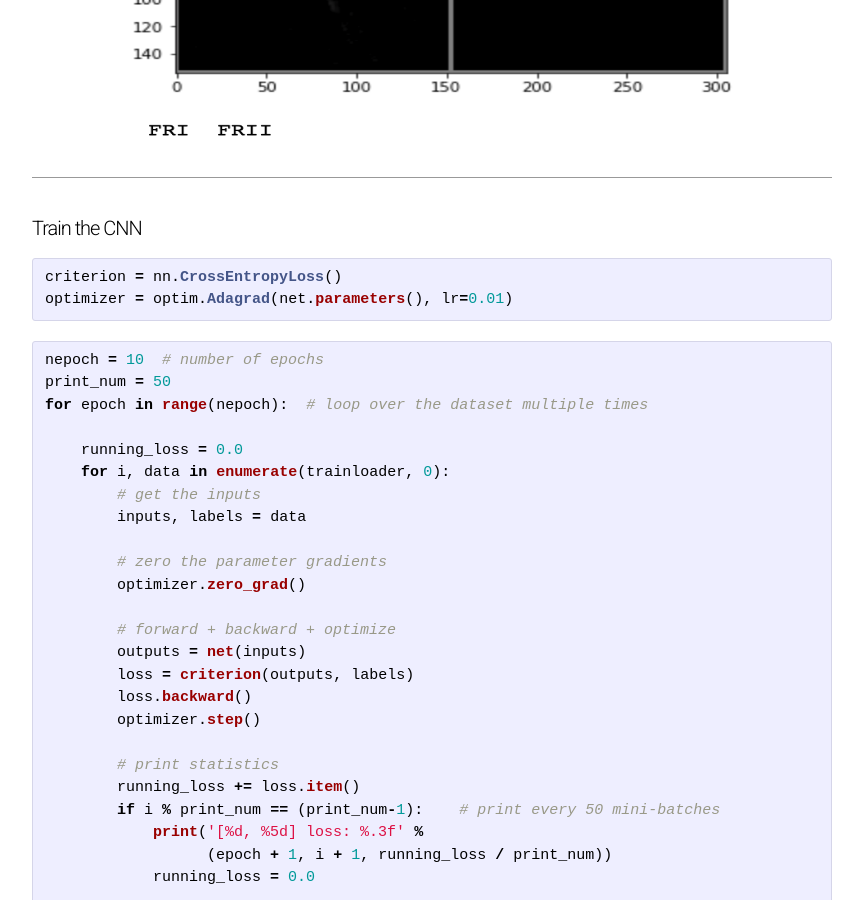
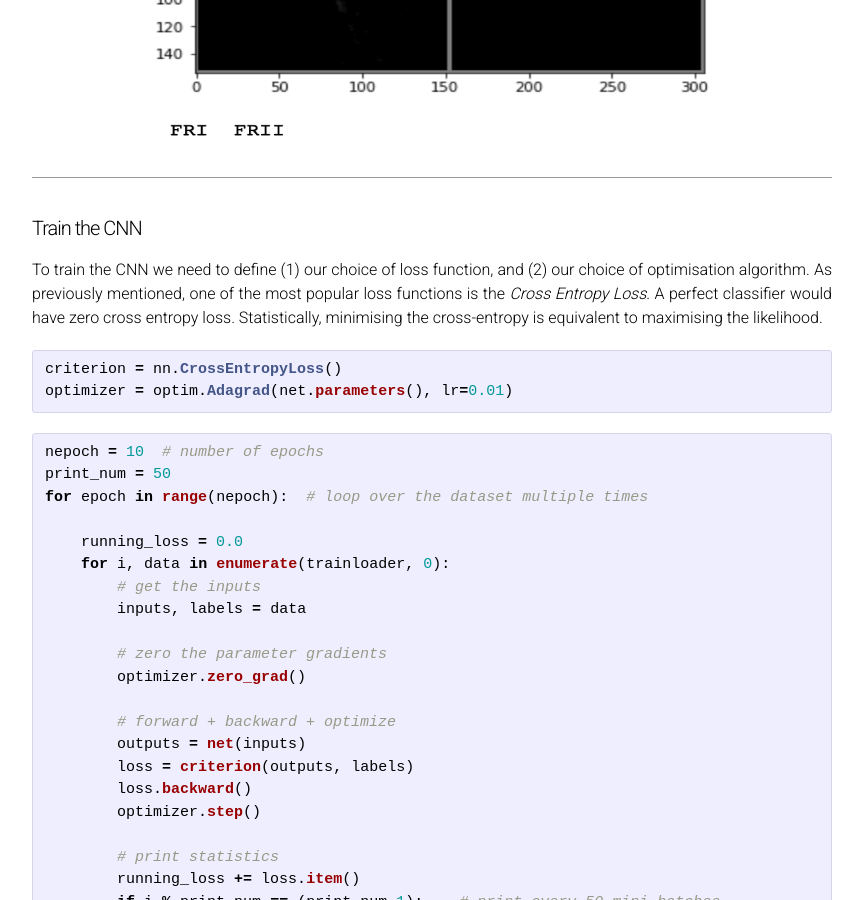
Before and after one commit to as595/csc-2019, a Jekyll site: the page built from frdeepcnn.md, in a window 1280 px wide and 900 px high, scrolled down 7454 px. Shown: the whole window, without its empty margins (208-1071 px from the left). Built offline with Jekyll 4.4.1, drawn with Linux system fonts in a browser that asks for light colours.

Commit message:
Update frdeepcnn.md

````diff
--- a/frdeepcnn.md
+++ b/frdeepcnn.md
@@ -236,7 +236,7 @@ print(' '.join('%5s' % classes[labels[j]] for j in range(batch_size_train)))
 ```
 
 <div class="fig figcenter fighighlight">
-  <img width="650" height="300" src="/images/frexamples.png">
+  <img width="600" height="300" src="/images/frexamples.png">
   <div class="figcaption"></div>
 </div>
 
@@ -244,6 +244,7 @@ print(' '.join('%5s' % classes[labels[j]] for j in range(batch_size_train)))
 <a name="training"></a>
 <h4>Train the CNN</h4>
 
+To train the CNN we need to define (1) our choice of loss function, and (2) our choice of optimisation algorithm. As previously mentioned, one of the most popular loss functions is the *Cross Entropy Loss*. A perfect classifier would have zero cross entropy loss. Statistically, minimising the cross-entropy is equivalent to maximising the likelihood.
 
 ```python
 criterion = nn.CrossEntropyLoss()
````
